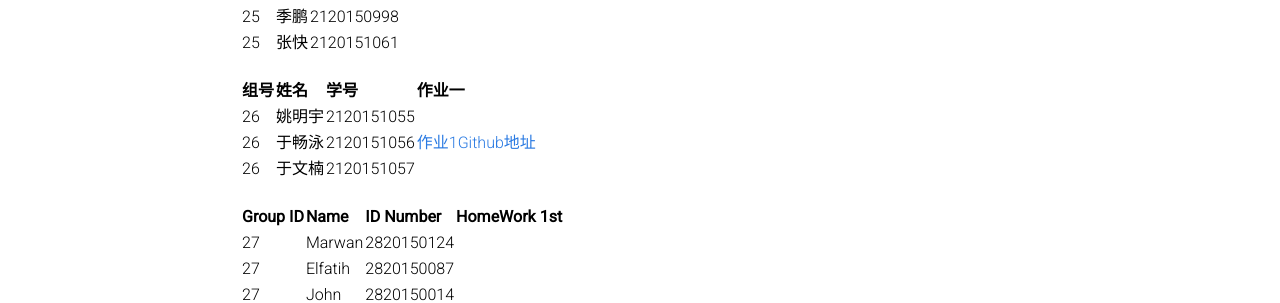
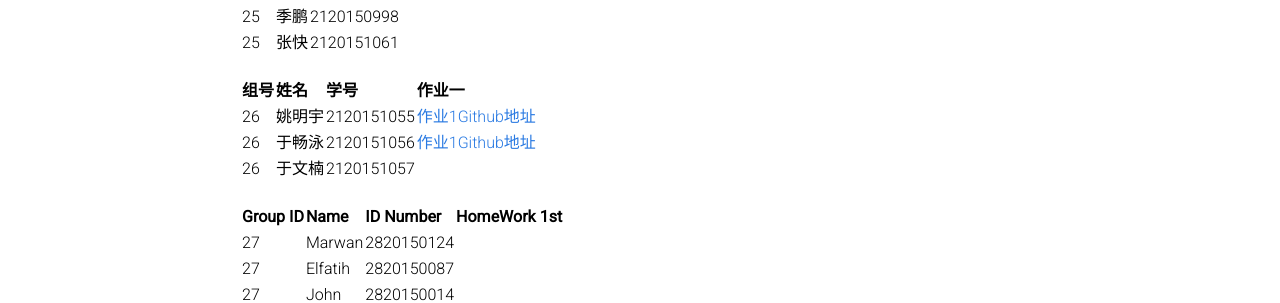
Before and after one commit to BITDM/bitdm.github.io, a Jekyll site: the page built from 2016/groups.md, in a window 1280 px wide and 900 px high, scrolled down 4354 px. Shown: the part 280-583 px from the top of the window. Built offline with Jekyll 4.4.1, drawn with Linux system fonts in a browser that asks for light colours.

Commit message:
Update groups.md

```diff
--- a/2016/groups.md
+++ b/2016/groups.md
@@ -196,7 +196,7 @@ permalink: /2016/groups/
 
 |组号|姓名|学号|作业一|
 |:-------------|:-------------|:-----|:-----|
-|26|姚明宇|2120151055|
+|26|姚明宇|2120151055|[作业1Github地址](https://github.com/mingmingxi/DM-Seaweed/tree/master/DM_homework)
 |26|于畅泳|2120151056|[作业1Github地址](https://github.com/ChocolateBoyYu/BITDMcourse-task1)
 |26|于文楠|2120151057|
 
```
